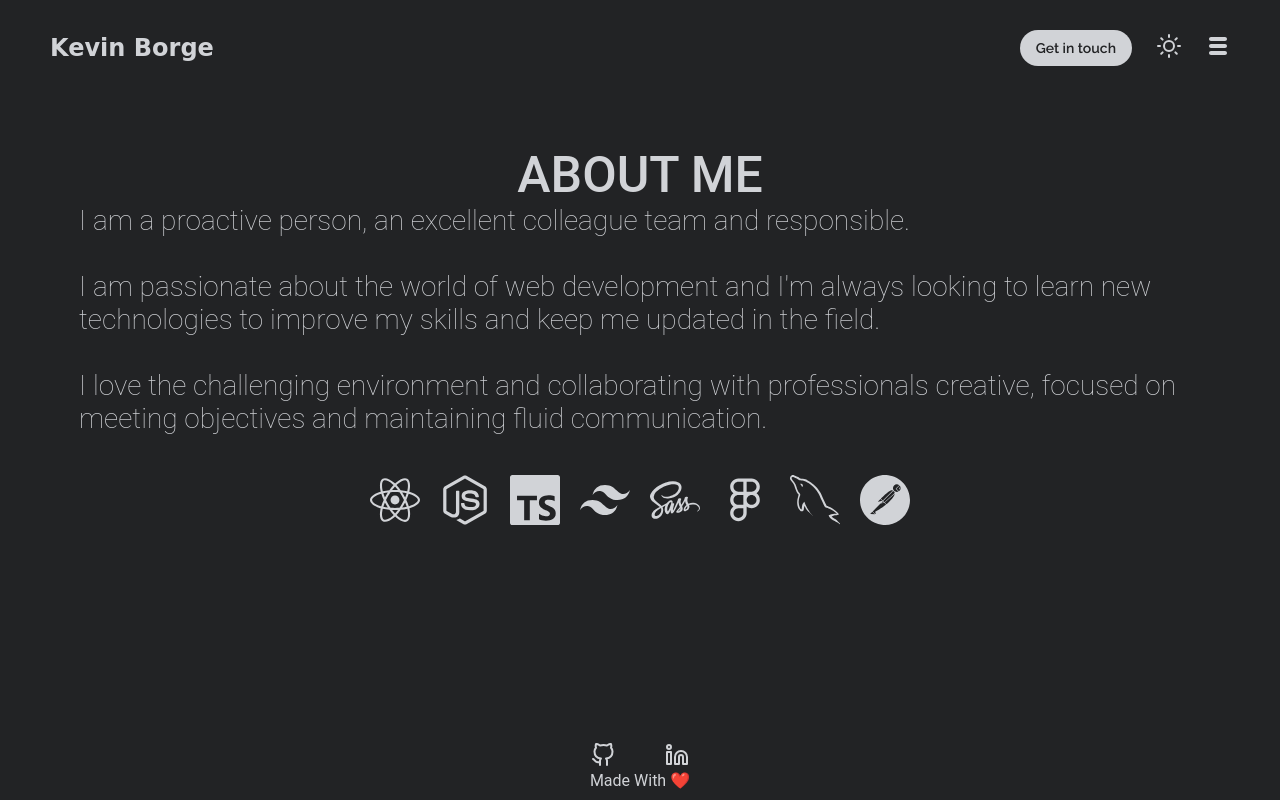
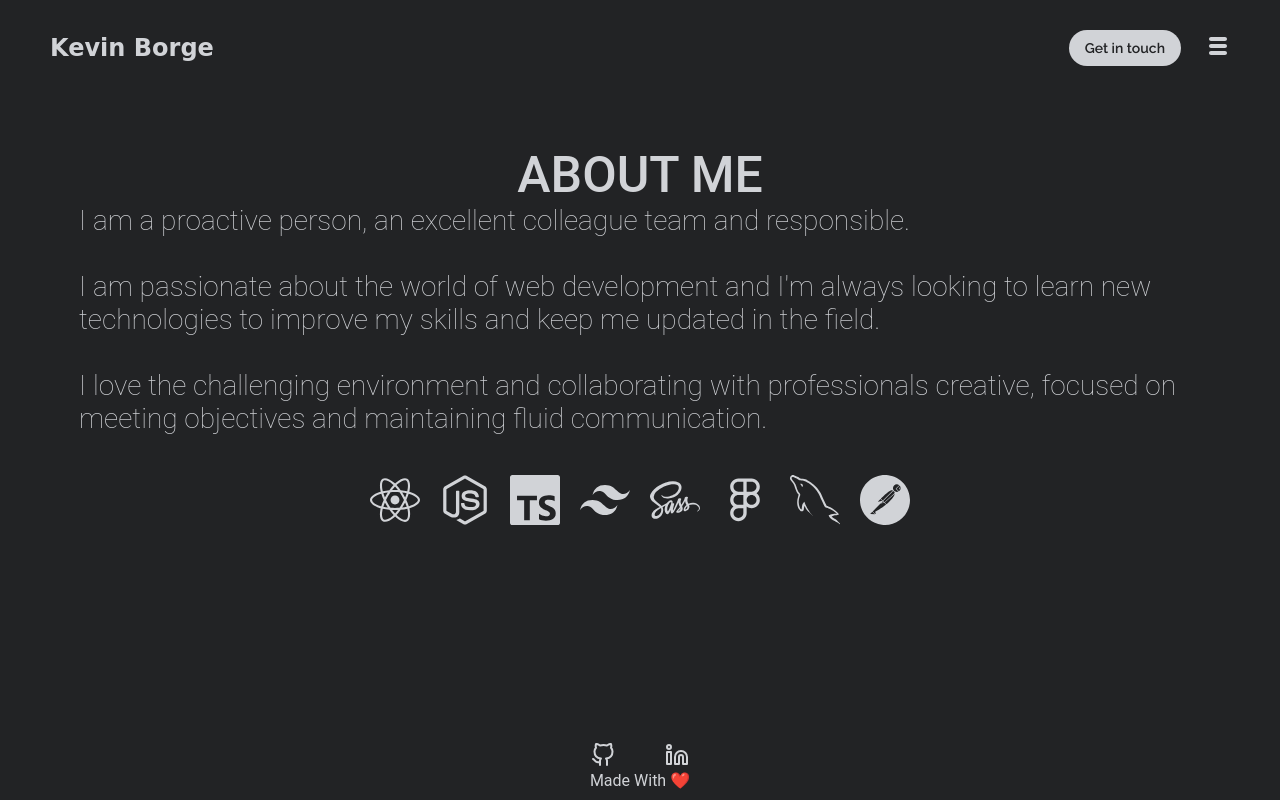
Before and after one commit to PixelGenetics/Portfolio, a plain HTML site: page about.html in a window 1280 px wide. Drawn offline with Linux system fonts and the light colour scheme; a web font is replaced by a local one.

Commit message:
Removing <a> tag

```diff
--- a/about.html
+++ b/about.html
@@ -26,8 +26,6 @@
 
             <div class="header-git">
                 <a href="">Get in touch</a>
-                <a href=""><svg stroke="currentColor" fill="none" stroke-width="2" viewBox="0 0 24 24" stroke-linecap="round" stroke-linejoin="round" class="card-icon swap-off" height="24" width="24" xmlns="http://www.w3.org/2000/svg"><circle cx="12" cy="12" r="5"></circle><line x1="12" y1="1" x2="12" y2="3"></line><line x1="12" y1="21" x2="12" y2="23"></line><line x1="4.22" y1="4.22" x2="5.64" y2="5.64"></line><line x1="18.36" y1="18.36" x2="19.78" y2="19.78"></line><line x1="1" y1="12" x2="3" y2="12"></line><line x1="21" y1="12" x2="23" y2="12"></line><line x1="4.22" y1="19.78" x2="5.64" y2="18.36"></line><line x1="18.36" y1="5.64" x2="19.78" y2="4.22"></line></svg></a>
-
                 <label for="menu">
                     <svg stroke="currentColor" fill="currentColor" stroke-width="0" version="1.2" baseProfile="tiny" viewBox="0 0 24 24" class="card-icon swap-off" height="24" width="24" xmlns="http://www.w3.org/2000/svg"><path d="M19 17h-14c-1.103 0-2 .897-2 2s.897 2 2 2h14c1.103 0 2-.897 2-2s-.897-2-2-2zM19 10h-14c-1.103 0-2 .897-2 2s.897 2 2 2h14c1.103 0 2-.897 2-2s-.897-2-2-2zM19 3h-14c-1.103 0-2 .897-2 2s.897 2 2 2h14c1.103 0 2-.897 2-2s-.897-2-2-2z"></path></svg>
                 </label>
```
